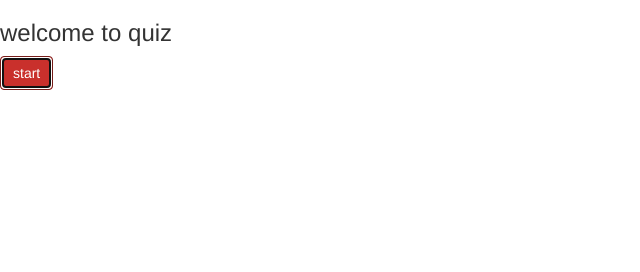
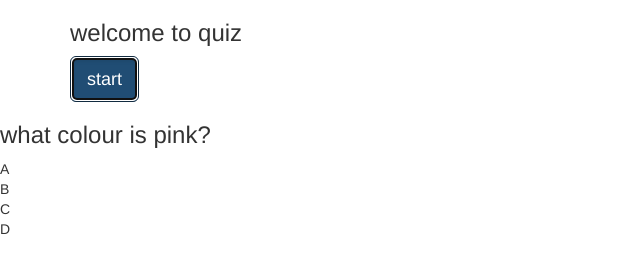
Before and after one commit to tareita/JS-Quiz, a plain HTML site: page index.html in a window 1280 px wide. Both pictures are taken after a click on the button "start". Shown: the whole page, without its empty margins (0-640 px from the left). Drawn offline with nearby package versions, Linux system fonts and the light colour scheme.

Commit message:
created dictionary of questions

```diff
--- a/index.html
+++ b/index.html
@@ -11,16 +11,36 @@
 </head>
 
 <body>
-    <h3>
-        welcome to quiz
-    </h3>
-    <button class="btn btn-danger">
-        start
-    </button>
+    <div class="container">
+        <h3>
+            welcome to quiz
+        </h3>
+        <button class="btn btn-primary btn-lg active" onclick="startQuiz()">
+            start
+        </button>
+    </div>
+    <div class="question-container">
+        <div id="question">
+            question
+        </div>
+        <div class="option" id="A">
+            A
+        </div>
+        <div class="option" id="B">
+            B
+        </div>
+        <div class="option" id="C">
+            C
+        </div>
+        <div class="option" id="D">
+            D
+        </div>
+    </div>
 
     <script src="https://cdn.jsdelivr.net/npm/bootstrap@3.4.1/dist/js/bootstrap.min.js"
         integrity="sha384-aJ21OjlMXNL5UyIl/XNwTMqvzeRMZH2w8c5cRVpzpU8Y5bApTppSuUkhZXN0VxHd"
         crossorigin="anonymous"></script>
+    <script src="main.js"></script>
 </body>
 
 </html>
--- a/main.js
+++ b/main.js
@@ -0,0 +1,45 @@
+const question = document.getElementById('question')
+const optionA = document.getElementById('A')
+const optionB = document.getElementById('B')
+const optionC = document.getElementById('C')
+const optionD = document.getElementById('D')
+
+
+const questions = [
+    {
+        question: 'what colour is pink?',
+        answers: ['pink','red','orange','rainbow']
+    },
+    {
+        question: 'what is your name?',
+        answers: ['davide','name','i dont know', 'none of the above']
+    },
+    {
+        question: 'what is your home address?',
+        answers: ['yellow', 'not telling', 'black', 'i dont know']
+    },
+    {
+        question: 'what is your card number and the 3 digits at the back?',
+        answers: ['12345678, 123', 'why..', 'lim(1+x)^(1/x) x->0', 'i dont know']
+    },
+    {
+        question: 'ina test a 500kg car travelling at 10 ms^-1 hits a wall. the front 0.30m of the car crumples as the car is brought to rest. what is the average force on the car during the impact?',
+        answers:['830N', '7500N', '8300N', '83000N']
+    }
+
+]
+
+
+
+
+function startQuiz() {
+    let score = 0;
+    setQuestions()
+}
+
+function setQuestions() {
+    const currentIndex = 0
+    let currentQuestion = questions[currentIndex]
+    question.innerHTML = '<h3>' + currentQuestion.question + '</h3>'
+
+}
```
